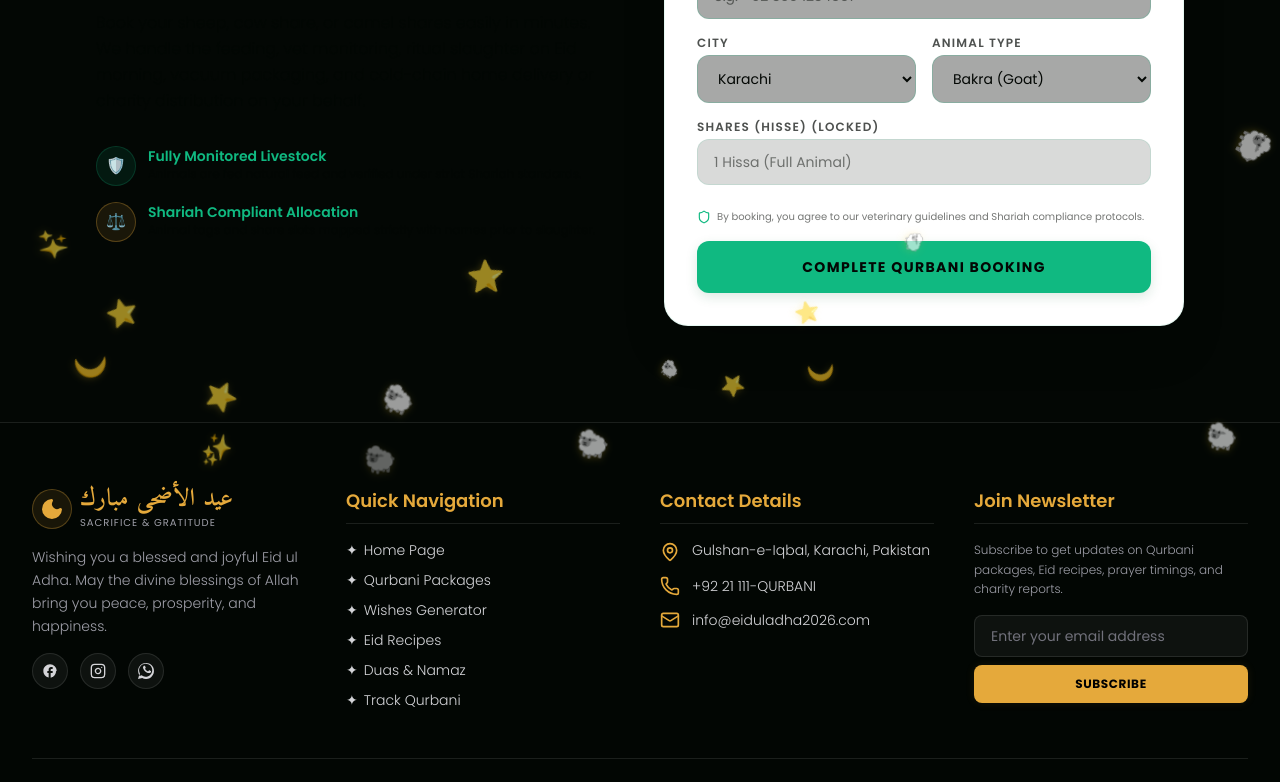
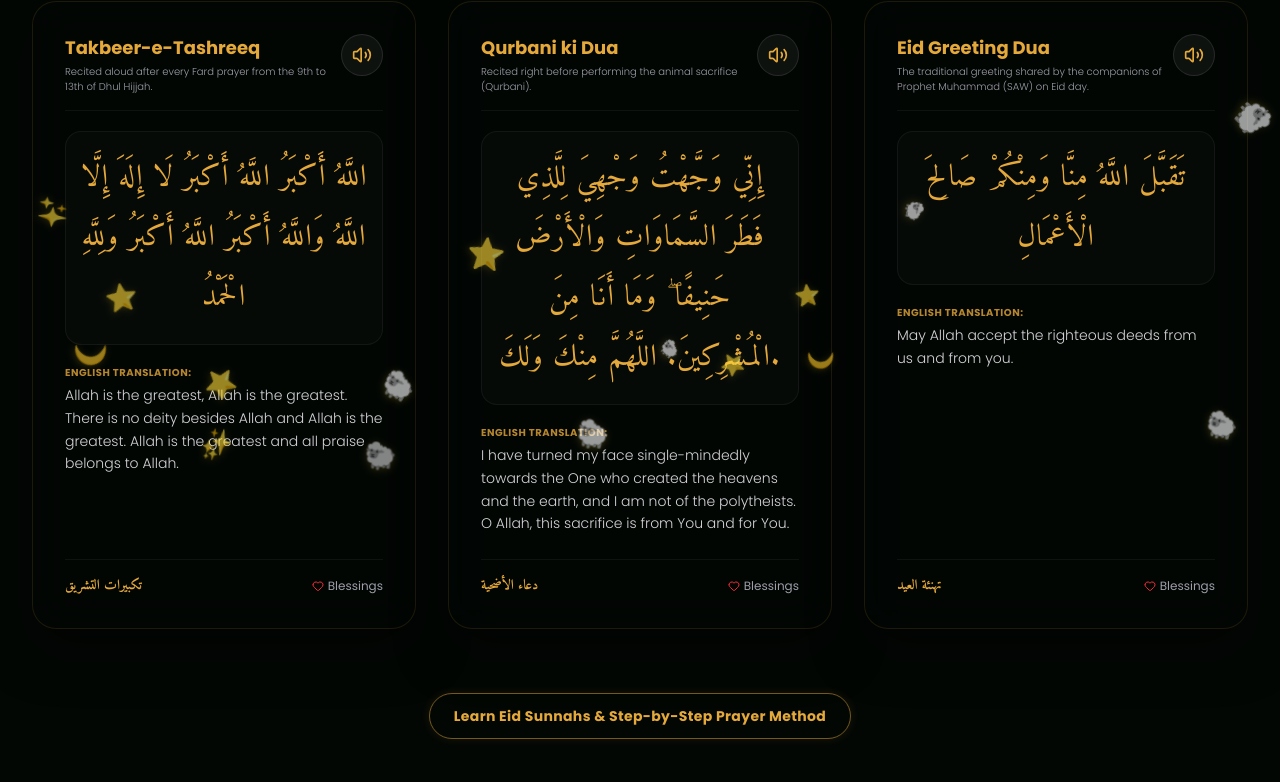
Before and after one commit to codewithlaiba28/Eid_ul_azha_2026, a Next.js app: page / in a window 1280 px wide. Shown: the part 1160-1942 px from the top of the page. Built offline with nearby package versions, Linux system fonts and the light colour scheme.

Commit message:
Add src/components/home/DuasSection.tsx

```diff
--- /dev/null
+++ b/src/components/home/DuasSection.tsx
@@ -0,0 +1,170 @@
+"use client";
+
+import React, { useState } from "react";
+import Link from "next/link";
+import { motion } from "framer-motion";
+import { BookOpen, Volume2, VolumeX, Heart, Sparkles } from "lucide-react";
+
+export default function DuasSection() {
+  const [playingId, setPlayingId] = useState<string | null>(null);
+
+  const duas = [
+    {
+      id: "takbeer",
+      title: "Takbeer-e-Tashreeq",
+      subtitle: "تكبيرات التشريق",
+      arabic: "اللَّهُ أَكْبَرُ اللَّهُ أَكْبَرُ لَا إِلَهَ إِلَّا اللَّهُ وَاللَّهُ أَكْبَرُ اللَّهُ أَكْبَرُ وَلِلَّهِ الْحَمْدُ",
+      english: "Allah is the greatest, Allah is the greatest. There is no deity besides Allah and Allah is the greatest. Allah is the greatest and all praise belongs to Allah.",
+      recitationText: "Allahu Akbar, Allahu Akbar, La ilaha illallahu wallahu Akbar, Allahu Akbar walillahil hamd",
+      benefit: "Recited aloud after every Fard prayer from the 9th to 13th of Dhul Hijjah.",
+    },
+    {
+      id: "qurbani",
+      title: "Qurbani ki Dua",
+      subtitle: "دعاء الأضحية",
+      arabic: "إِنِّي وَجَّهْتُ وَجْهِيَ لِلَّذِي فَطَرَ السَّمَاوَاتِ وَالْأَرْضَ حَنِيفًا ۖ وَمَا أَنَا مِنَ الْمُشْرِكِينَ. اللَّهُمَّ مِنْكَ وَلَكَ.",
+      english: "I have turned my face single-mindedly towards the One who created the heavens and the earth, and I am not of the polytheists. O Allah, this sacrifice is from You and for You.",
+      recitationText: "Inni wajjahtu wajhiya lilladhi fataras samawati wal arda hanifaw wa ma ana minal mushrikin. Allahumma minka wa lak.",
+      benefit: "Recited right before performing the animal sacrifice (Qurbani).",
+    },
+    {
+      id: "greeting",
+      title: "Eid Greeting Dua",
+      subtitle: "تهنئة العيد",
+      arabic: "تَقَبَّلَ اللَّهُ مِنَّا وَمِنْكُمْ صَالِحَ الْأَعْمَالِ",
+      english: "May Allah accept the righteous deeds from us and from you.",
+      recitationText: "Taqabbalallahu minna wa minkum salihal a'maal",
+      benefit: "The traditional greeting shared by the companions of Prophet Muhammad (SAW) on Eid day.",
+    },
+  ];
+
+  const handleSpeak = (id: string, text: string) => {
+    if (typeof window !== "undefined" && "speechSynthesis" in window) {
+      window.speechSynthesis.cancel();
+
+      if (playingId === id) {
+        setPlayingId(null);
+        return;
+      }
+
+      setPlayingId(id);
+      const utterance = new SpeechSynthesisUtterance(text);
+
+      utterance.lang = "ar-SA";
+      utterance.rate = 0.85;
+
+      utterance.onend = () => {
+        setPlayingId(null);
+      };
+
+      utterance.onerror = () => {
+        setPlayingId(null);
+      };
+
+      window.speechSynthesis.speak(utterance);
+    }
+  };
+
+  return (
+    <section id="duas" className="py-24 bg-transparent text-zinc-100 relative overflow-hidden">
+      {/* Decorative moon background */}
+      <div className="absolute top-10 left-[5%] text-white/5 text-[15rem] pointer-events-none select-none font-serif">
+        ☪
+      </div>
+
+      <div className="max-w-7xl mx-auto px-4 sm:px-6 lg:px-8 relative z-10">
+
+        {/* Section Header */}
+        <div className="text-center max-w-3xl mx-auto mb-16 space-y-4">
+          <span className="text-secondary font-semibold text-xs tracking-widest uppercase flex items-center justify-center gap-1.5">
+            <BookOpen className="w-4 h-4 text-secondary animate-pulse" />
+            <span>Islamic Blessings</span>
+          </span>
+          <h2 className="text-4xl md:text-5xl font-amiri font-bold text-secondary tracking-wide text-gold-glow">
+            Duas & Blessed Prayers
+          </h2>
+          <div className="w-24 h-1 bg-secondary rounded-full mx-auto" />
+          <p className="text-zinc-300 text-sm md:text-base font-light">
+            Recite and listen to the beautiful, sacred prayers of Eid ul Adha. Press the speaker buttons to hear the proper Arabic recitations.
+          </p>
+        </div>
+
+        {/* 3 Dua Cards */}
+        <div className="grid grid-cols-1 lg:grid-cols-3 gap-8 justify-center">
+          {duas.map((dua) => (
+            <motion.div
+              key={dua.id}
+              initial={{ opacity: 0, y: 30 }}
+              whileInView={{ opacity: 1, y: 0 }}
+              viewport={{ once: true }}
+              transition={{ duration: 0.6 }}
+              className="glassmorphism-dark rounded-3xl p-6 sm:p-8 border border-white/10 relative flex flex-col justify-between overflow-hidden group shadow-xl hover:shadow-[0_0_25px_rgba(229,169,59,0.25)] duration-500 text-zinc-100 bg-white/[0.02]"
+            >
+              {/* Gold border pulse effect */}
+              <div className="absolute -inset-[1px] bg-gradient-to-r from-secondary/0 via-secondary/40 to-gold/0 rounded-3xl opacity-0 group-hover:opacity-100 transition-opacity duration-700 animate-shimmer pointer-events-none" />
+
+              <div>
+                {/* Card Title Header */}
+                <div className="flex justify-between items-start border-b border-white/5 pb-4 mb-5">
+                  <div>
+                    <h3 className="text-lg font-bold text-secondary font-poppins">{dua.title}</h3>
+                    <span className="text-[10px] text-zinc-400 font-light mt-0.5 block">{dua.benefit}</span>
+                  </div>
+
+                  {/* TTS Button */}
+                  <button
+                    onClick={() => handleSpeak(dua.id, dua.recitationText)}
+                    className={`p-2.5 rounded-full border transition-all ${
+                      playingId === dua.id
+                        ? "bg-secondary text-black border-secondary animate-pulse"
+                        : "bg-white/5 border-white/10 text-secondary hover:bg-white/10"
+                    }`}
+                    title={playingId === dua.id ? "Stop Recitation" : "Listen Recitation (Arabic)"}
+                  >
+                    {playingId === dua.id ? <VolumeX className="w-5 h-5" /> : <Volume2 className="w-5 h-5" />}
+                  </button>
+                </div>
+
+                {/* Arabic Text Display */}
+                <div className="text-center py-4 bg-white/[0.02] rounded-2xl border border-white/5 mb-5 px-3">
+                  <span className="font-amiri text-2xl md:text-3xl text-secondary leading-loose tracking-wide block dir-rtl">
+                    {dua.arabic}
+                  </span>
+                </div>
+
+                {/* Translation Tabs */}
+                <div className="space-y-4 text-left">
+                  {/* English Translation */}
+                  <div className="space-y-1">
+                    <span className="text-[10px] text-secondary/80 font-bold uppercase tracking-wider block font-poppins">English Translation:</span>
+                    <p className="text-sm text-zinc-300 leading-relaxed font-light font-poppins">
+                      {dua.english}
+                    </p>
+                  </div>
+                </div>
+              </div>
+
+              {/* Decorative ornament footer */}
+              <div className="border-t border-white/5 pt-4 mt-6 flex justify-between items-center text-xs text-zinc-400">
+                <span className="font-amiri text-sm text-secondary font-bold">{dua.subtitle}</span>
+                <span className="flex items-center gap-1"><Heart className="w-3 h-3 text-red-500" /> Blessings</span>
+              </div>
+
+            </motion.div>
+          ))}
+        </div>
+
+        {/* Sunnahs grid */}
+        <div className="mt-16 text-center">
+          <Link
+            href="/duas"
+            className="px-6 py-3 rounded-full border-2 border-secondary text-secondary hover:bg-secondary hover:text-black font-bold text-sm tracking-wide transition-all shadow-[0_4px_12px_rgba(229,169,59,0.1)] inline-block btn-neon-gold"
+          >
+            Learn Eid Sunnahs & Step-by-Step Prayer Method
+          </Link>
+        </div>
+
+      </div>
+    </section>
+  );
+}
```
